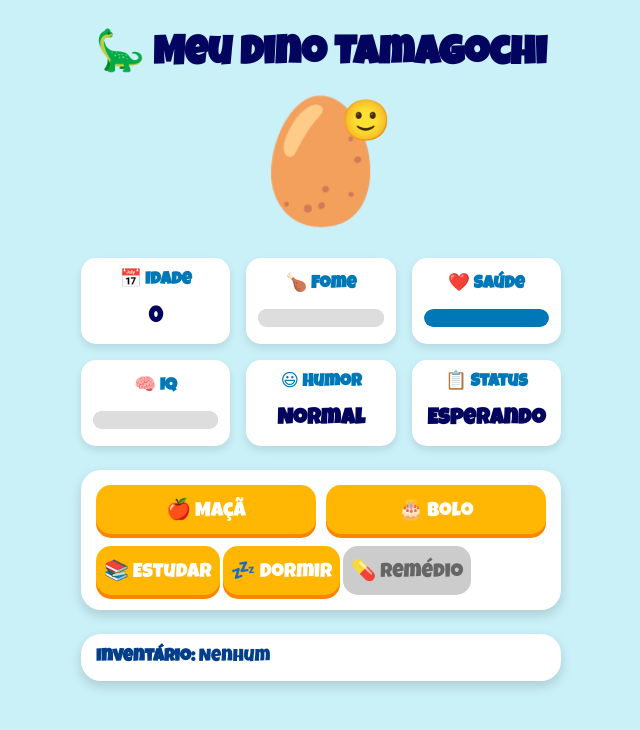
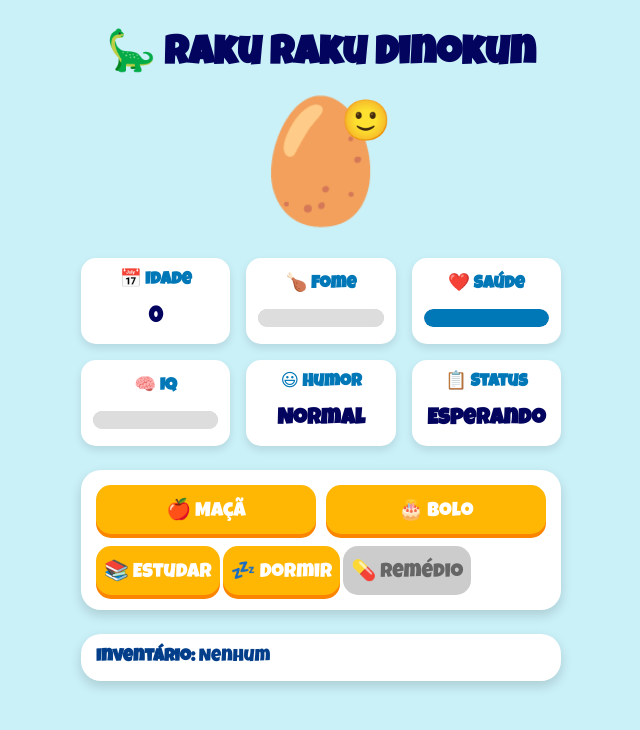
Before and after one commit to djulidjuli/DinoTamagotchi, a plain HTML site: page index.html in a window 1280 px wide. Shown: the whole page, without its empty margins (319-959 px from the left). Drawn offline with Linux system fonts and the light colour scheme.

Commit message:
Update index.html

```diff
--- a/index.html
+++ b/index.html
@@ -235,7 +235,7 @@
 </head>
 <body>
 
-  <h1>🦕 Meu Dino Tamagochi</h1>
+  <h1>🦕 Raku Raku Dinokun</h1>
 
   <div class="pet-container">
     <div id="pet" title="Clique para brincar!">🥚</div>
```
